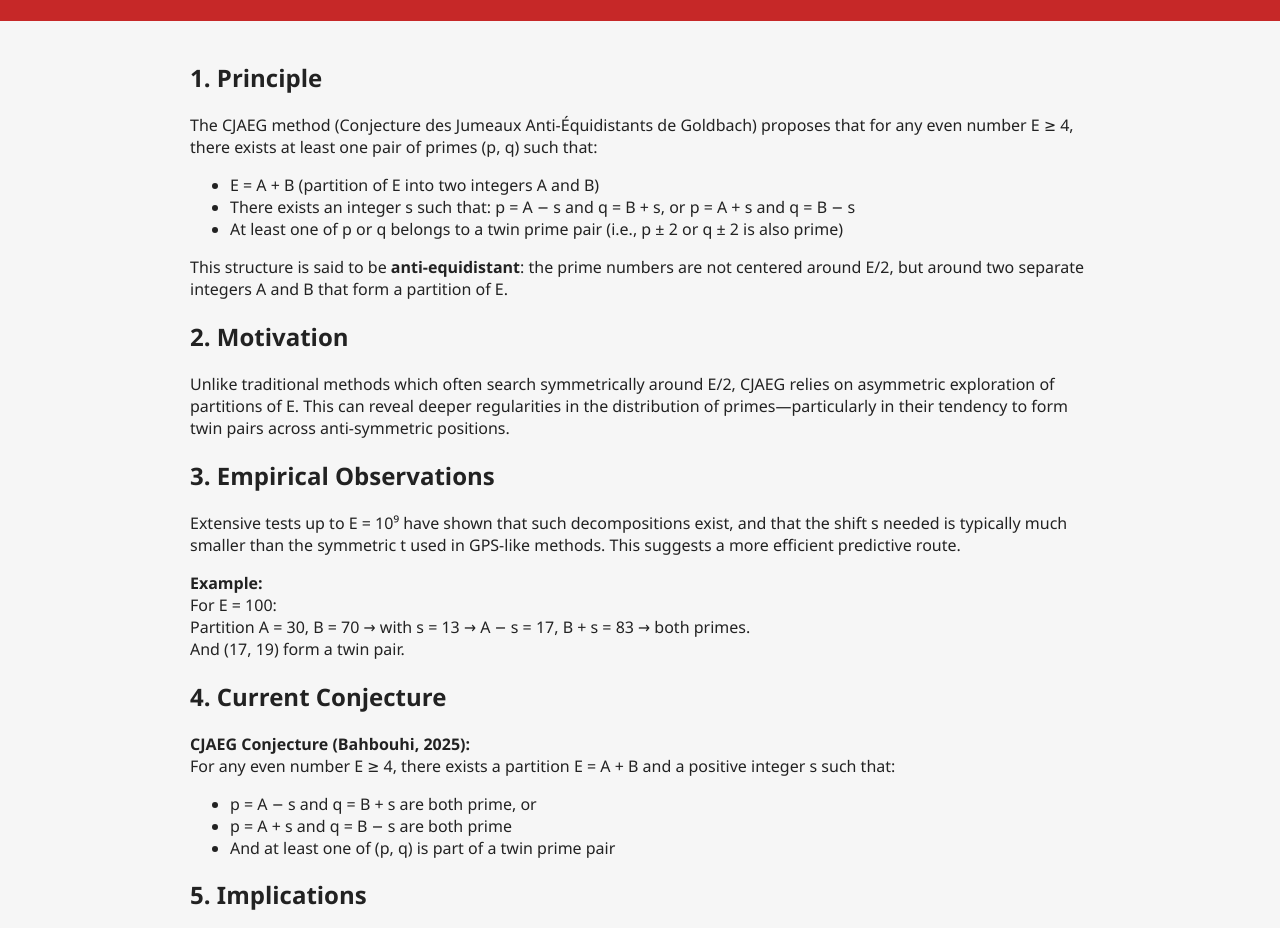
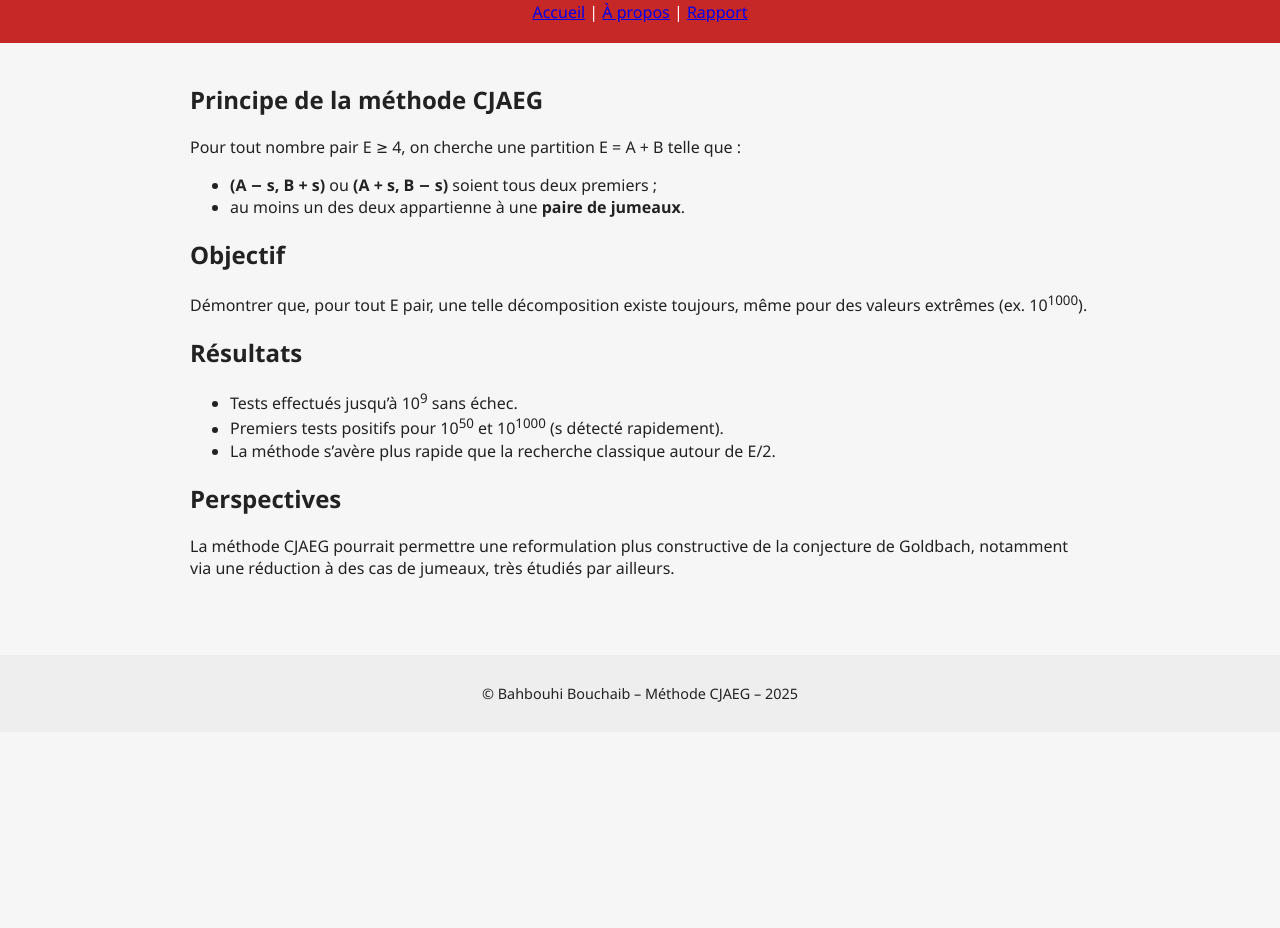
Before and after one commit to Bouchaib542/Goldbach-CJAEG-Twin-Decomposition, a plain HTML site: page rapport.html in a window 1280 px wide. Shown: the part 87-1015 px from the top of the page. After the commit the page ends 819 px from the top, so only its background shows below. Drawn offline with Linux system fonts and the light colour scheme.

Commit message:
Update rapport.html

```diff
--- a/rapport.html
+++ b/rapport.html
@@ -1,73 +1,45 @@
 <!DOCTYPE html>
-<html lang="en">
+<html lang="fr">
 <head>
-  <meta charset="UTF-8">
-  <title>Scientific Report – CJAEG</title>
-  <link rel="stylesheet" href="style.css">
+  <meta charset="UTF-8" />
+  <meta name="viewport" content="width=device-width, initial-scale=1.0" />
+  <title>Rapport – CJAEG</title>
+  <link rel="stylesheet" href="style.css" />
 </head>
 <body>
   <header>
-    <h1>Scientific Report: CJAEG Method</h1>
+    <h1>Rapport scientifique – CJAEG</h1>
+    <nav>
+      <a href="index.html">Accueil</a> |
+      <a href="about.html">À propos</a> |
+      <a href="rapport.html">Rapport</a>
+    </nav>
   </header>
 
   <main>
-    <h2>1. Principle</h2>
-    <p>
-      The CJAEG method (Conjecture des Jumeaux Anti-Équidistants de Goldbach) proposes that for any even number E ≥ 4,
-      there exists at least one pair of primes (p, q) such that:
-    </p>
-
+    <h2>Principe de la méthode CJAEG</h2>
+    <p>Pour tout nombre pair E ≥ 4, on cherche une partition E = A + B telle que :</p>
     <ul>
-      <li>E = A + B (partition of E into two integers A and B)</li>
-      <li>There exists an integer s such that: p = A − s and q = B + s, or p = A + s and q = B − s</li>
-      <li>At least one of p or q belongs to a twin prime pair (i.e., p ± 2 or q ± 2 is also prime)</li>
+      <li><strong>(A − s, B + s)</strong> ou <strong>(A + s, B − s)</strong> soient tous deux premiers ;</li>
+      <li>au moins un des deux appartienne à une <strong>paire de jumeaux</strong>.</li>
     </ul>
 
-    <p>
-      This structure is said to be <strong>anti-equidistant</strong>: the prime numbers are not centered around E/2,
-      but around two separate integers A and B that form a partition of E.
-    </p>
+    <h2>Objectif</h2>
+    <p>Démontrer que, pour tout E pair, une telle décomposition existe toujours, même pour des valeurs extrêmes (ex. 10<sup>1000</sup>).</p>
 
-    <h2>2. Motivation</h2>
-    <p>
-      Unlike traditional methods which often search symmetrically around E/2, CJAEG relies on asymmetric exploration
-      of partitions of E. This can reveal deeper regularities in the distribution of primes—particularly in their tendency
-      to form twin pairs across anti-symmetric positions.
-    </p>
+    <h2>Résultats</h2>
+    <ul>
+      <li>Tests effectués jusqu’à 10<sup>9</sup> sans échec.</li>
+      <li>Premiers tests positifs pour 10<sup>50</sup> et 10<sup>1000</sup> (s détecté rapidement).</li>
+      <li>La méthode s’avère plus rapide que la recherche classique autour de E/2.</li>
+    </ul>
 
-    <h2>3. Empirical Observations</h2>
-    <p>
-      Extensive tests up to E = 10⁹ have shown that such decompositions exist, and that the shift s needed is typically
-      much smaller than the symmetric t used in GPS-like methods. This suggests a more efficient predictive route.
-    </p>
-
-    <p><strong>Example:</strong><br>
-      For E = 100:<br>
-      Partition A = 30, B = 70 → with s = 13 → A − s = 17, B + s = 83 → both primes.<br>
-      And (17, 19) form a twin pair.
-    </p>
-
-    <h2>4. Current Conjecture</h2>
-    <p>
-      <strong>CJAEG Conjecture (Bahbouhi, 2025):</strong><br>
-      For any even number E ≥ 4, there exists a partition E = A + B and a positive integer s such that:
-      <ul>
-        <li>p = A − s and q = B + s are both prime, or</li>
-        <li>p = A + s and q = B − s are both prime</li>
-        <li>And at least one of (p, q) is part of a twin prime pair</li>
-      </ul>
-    </p>
-
-    <h2>5. Implications</h2>
-    <p>
-      This method opens a new path toward understanding the structure of primes involved in Goldbach’s Conjecture.
-      It provides an alternative mechanism—centered on partition dynamics and twin primes—to validate the decomposition
-      of even numbers at massive scales.
-    </p>
+    <h2>Perspectives</h2>
+    <p>La méthode CJAEG pourrait permettre une reformulation plus constructive de la conjecture de Goldbach, notamment via une réduction à des cas de jumeaux, très étudiés par ailleurs.</p>
   </main>
 
   <footer>
-    <p>© 2025 Bahbouhi Bouchaib | <a href="index.html">Home</a> | <a href="about.html">About</a></p>
+    <p>© Bahbouhi Bouchaib – Méthode CJAEG – 2025</p>
   </footer>
 </body>
 </html>
```
